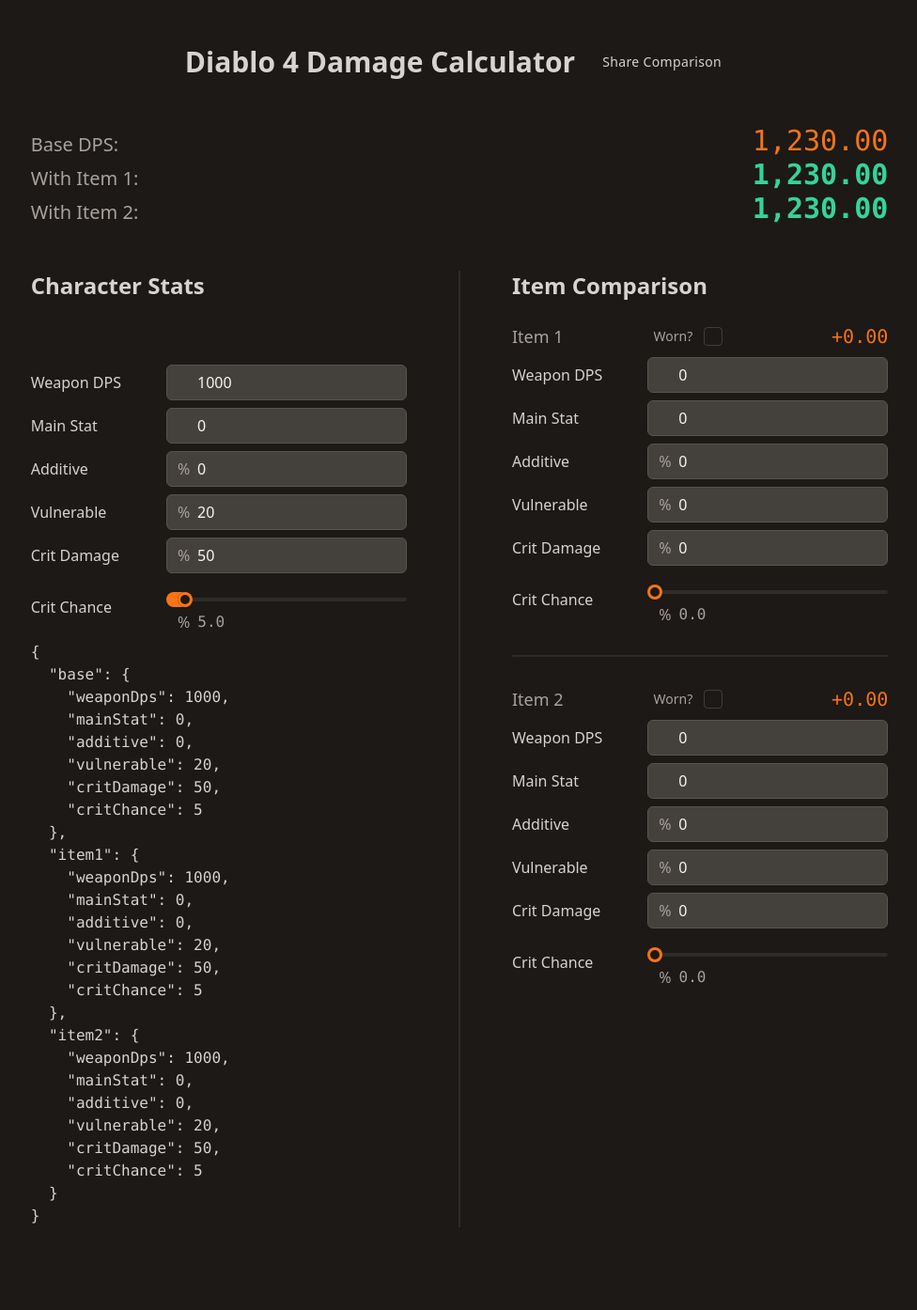
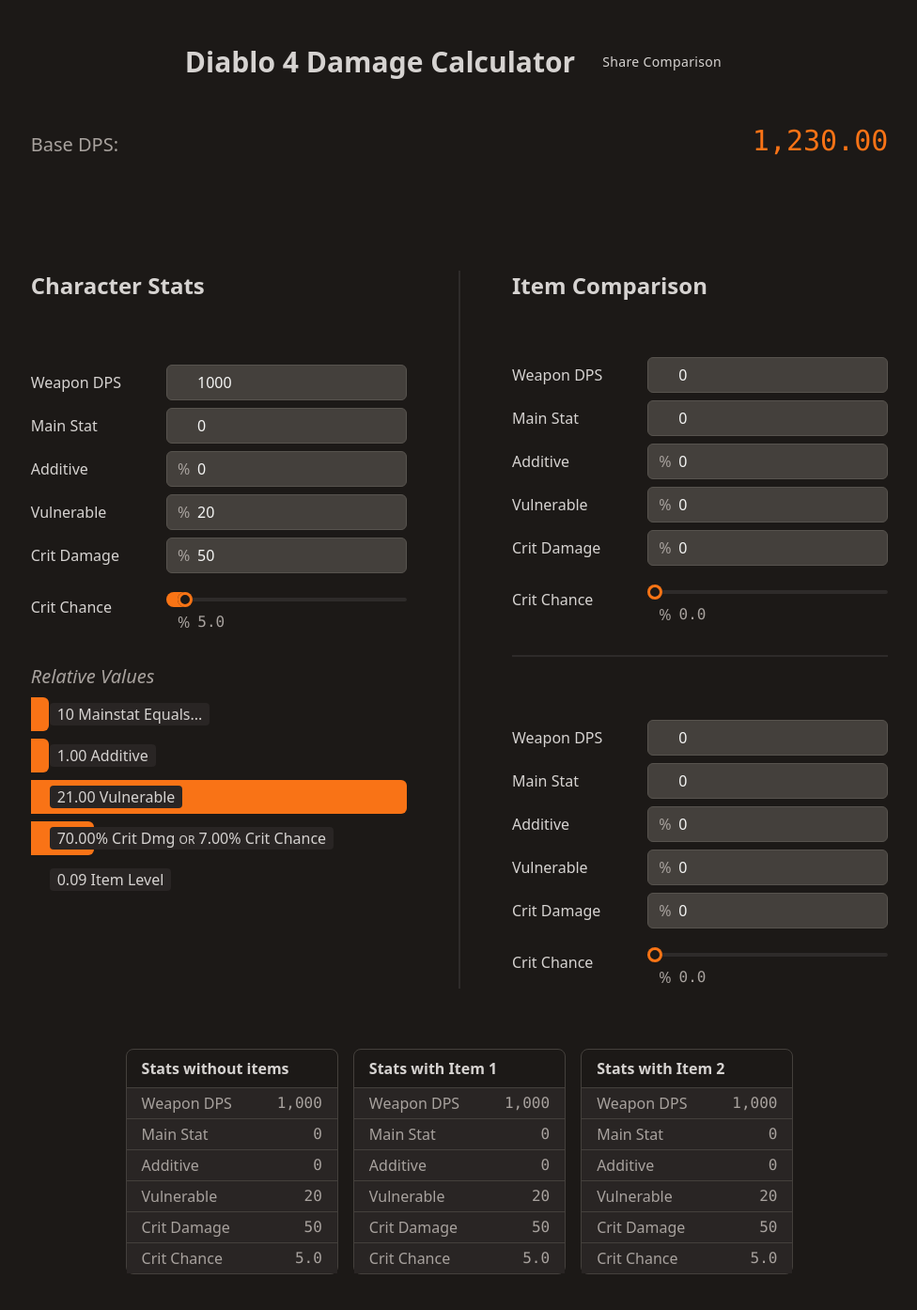
Before and after one commit to rcoopr/d4-damage-calc, a React (Vite) app: page / in a window 1280 px wide. Shown: the top 1394 px of the page at 94% size, without its empty margins (151-1127 px from the left). Built offline with nearby package versions, Linux system fonts and the light colour scheme.

Commit message:
fix relative stats + add reference tables

```diff
--- a/src/app.tsx
+++ b/src/app.tsx
@@ -1,25 +1,23 @@
-import { RelativeStatsVisualization } from './stats/relative-stats-viz';
 import { StatInput } from './stats/stat-input';
 import { ItemComparison } from './stats/item-comparison';
 import { DpsComparison } from './stats/dps-comparison';
 import { useLoadStatsFromUrl } from './hooks/use-load-stats-from-url';
 import { CopyLinkButton } from './copy-link-button';
-import { useAtomValue } from 'jotai';
-import { computedStats } from './store/dps';
+import { StatsReferenceTable } from './stats/reference';
+import { RelativeStatsVisualization } from './stats/relative-stats-viz';
 
 export default function App() {
   useLoadStatsFromUrl();
-  const stats = useAtomValue(computedStats);
 
   return (
-    <main className="flex flex-col items-center text-stone-300 bg-stone-900 min-h-screen px-16 font-sans">
+    <main className="flex flex-col items-center text-stone-300 bg-stone-900 min-h-screen px-24 font-sans">
       <div className="my-12 text-stone-300 flex gap-4 items-center">
         <h1 className="text-3xl font-bold">Diablo 4 Damage Calculator</h1>
         <CopyLinkButton />
       </div>
       <div className="flex flex-col mb-36">
         <DpsComparison />
-        <div className="flex flex-col lg:flex-row justify-center gap-x-8 gap-y-2">
+        <div className="flex flex-col lg:flex-row justify-center gap-x-8 gap-y-2 mb-16">
           <div className="flex flex-col">
             <h2 className="mb-6 text-2xl font-bold">Character Stats</h2>
             <div className="grid gap-x-12 gap-y-2 relative">
@@ -27,8 +25,7 @@
                 &ensp;
               </h3>
               <StatInput source="base" />
-              <pre>{JSON.stringify(stats.statsTotal, null, 2)}</pre>
-              {/* <RelativeStatsVisualization name="base" /> */}
+              <RelativeStatsVisualization source="base" />
             </div>
           </div>
           <div className="divider lg:divider-horizontal" />
@@ -37,6 +34,11 @@
             <ItemComparison />
           </div>
         </div>
+        <div className="flex flex-col md:flex-row flex-wrap justify-center gap-4">
+          <StatsReferenceTable source="base" />
+          <StatsReferenceTable source="item1" />
+          <StatsReferenceTable source="item2" />
+        </div>
       </div>
     </main>
   );
--- a/src/stats/dps-comparison.tsx
+++ b/src/stats/dps-comparison.tsx
@@ -2,11 +2,14 @@
 import { dpsFormatter } from '../utils';
 import { ChangeEventHandler, useCallback } from 'react';
 import { useAtom, useAtomValue } from 'jotai';
-import { computedStats } from '../store/dps';
+import { computedStatsAtom } from '../store/dps';
 import { ItemSource, wornItemAtom } from '../store/item-selection';
 
 const MAX_SATURATION = 3;
 const MAX_SATURATION_AT = 10;
+
+// TODO - refactor labels into header / item-specific labels.
+// add background charts for dps comparison to header
 
 export function DpsComparison({ item }: { item?: ItemSource }) {
   const [wornItem, setWornItem] = useAtom(wornItemAtom);
@@ -18,9 +21,9 @@
     [setWornItem, item]
   );
 
-  const baseDps = useAtomValue(computedStats).dps.base;
-  const dpsWithItem1 = useAtomValue(computedStats).dps.item1;
-  const dpsWithItem2 = useAtomValue(computedStats).dps.item2;
+  const baseDps = useAtomValue(computedStatsAtom).dps.base;
+  const dpsWithItem1 = useAtomValue(computedStatsAtom).dps.item1;
+  const dpsWithItem2 = useAtomValue(computedStatsAtom).dps.item2;
 
   const item1Dps = dpsWithItem1 - baseDps;
   const item2Dps = dpsWithItem2 - baseDps;
@@ -56,13 +59,13 @@
         label="With Item 1:"
         dps={dpsWithItem1}
         compareWith={dpsWithItem2}
-        // hide={totalDps === totalDpsItem1}
+        hide={dpsWithItem1 === baseDps}
       />
       <DpsLabel
         label="With Item 2:"
         dps={dpsWithItem2}
         compareWith={dpsWithItem1}
-        // hide={totalDps === totalDpsItem2}
+        hide={dpsWithItem2 === baseDps}
       />
     </div>
   );
@@ -72,7 +75,7 @@
   label,
   dps,
   compareWith,
-  // hide,
+  hide,
   size = 'base',
   prefix = '',
   children,
@@ -95,23 +98,24 @@
     <div
       className={clsx(
         'font-medium text-stone-400 flex items-end transition-opacity',
-        // hide ? 'opacity-0' : 'opacity-100',
+        hide ? 'opacity-0' : 'opacity-100',
         size === 'base' ? 'text-xl' : 'text-lg'
       )}
     >
       <h2 className="pr-24">{label}</h2>
       {children}
-      <div className="flex items-end ml-auto">
-        <span
+      <div className="flex items-end ml-auto relative">
+        <div
           className={clsx(
-            'transition-opacity mb-[3px] text-base pr-2 text-success underline underline-offset-[3px]',
+            'transition-opacity text-base pl-2 text-success underline underline-offset-[3px]',
+            'absolute left-full h-full top-1/2 -translate-y-1/2 flex items-center',
             compareWith && dps > compareWith ? 'opacity-100' : 'opacity-0',
             size === 'base' ? 'text-base' : 'text-sm'
           )}
           style={{ filter: `saturate(${textSaturation.toFixed(2)})` }}
         >
           +{percentIncrease.toFixed(2)}%
-        </span>
+        </div>
 
         <span
           className={clsx(
--- /dev/null
+++ b/src/stats/reference.tsx
@@ -0,0 +1,34 @@
+import { useAtomValue } from 'jotai';
+import { computedStatsAtom } from '../store/dps';
+import { StatSource } from '../store/item-selection';
+import { stats } from '../store/stats';
+import { compactFormatter } from '../utils';
+
+export function StatsReferenceTable({ source }: { source: StatSource }) {
+  const computedStats = useAtomValue(computedStatsAtom);
+  const header =
+    source === 'base'
+      ? 'Stats without items'
+      : `Stats with Item ${source.charAt(source.length - 1)}`;
+
+  return (
+    <div className="rounded-lg border-stone-700 border flex flex-col">
+      <p className="col-span-2 px-4 py-2 font-bold">{header}</p>
+      {stats.map((stat) => {
+        const statValue = computedStats.statsTotal[source][stat.id];
+        const statDisplay =
+          stat.id === 'critChance' ? statValue.toFixed(1) : compactFormatter.format(statValue);
+
+        return (
+          <div
+            key={stat.id}
+            className="border-t px-4 py-1 gap-8 flex items-center justify-between border-stone-700 bg-stone-800 text-stone-400"
+          >
+            <div>{stat.label}</div>
+            <div className="font-mono min-w-[4rem] shrink-0 text-right">{statDisplay}</div>
+          </div>
+        );
+      })}
+    </div>
+  );
+}
--- a/src/stats/relative-stats-viz.tsx
+++ b/src/stats/relative-stats-viz.tsx
@@ -1,22 +1,27 @@
-import { StatSource, useBuckets, useStats } from '../store';
+import { useAtomValue } from 'jotai';
+import { computedStatsAtom } from '../store/dps';
+import { StatSource } from '../store/item-selection';
 
 const calculateRelativeValue = (bucket1: number, bucket2: number) => {
   return (1 + bucket2) / (1 + bucket1);
 };
 
-export function RelativeStatsVisualization({ name }: { name: StatSource }) {
-  const stats = useStats[name]();
+export function RelativeStatsVisualization({ source }: { source: StatSource }) {
+  // const stats = useStats[source]();
+  const computedStats = useAtomValue(computedStatsAtom);
+  const s = computedStats.statsTotal[source];
 
-  const { buckets } = useBuckets(name);
+  const buckets = [
+    s.mainStat / 10,
+    s.additive,
+    s.vulnerable,
+    (s.critDamage * Math.min(s.critChance, 100)) / 100,
+  ];
 
-  // const damageMultiplier = buckets.reduce((product, bucket) => product * (1 + bucket / 100), 1);
+  const weaponILevelRelativePower = 1 / calculateRelativeValue(buckets[0] / 5, 10);
 
-  // const contributions = buckets.map((bucket) => bucket / 100 / damageMultiplier);
-  // const contributionSum = contributions.reduce((a, b) => a + b, 0);
-  // const proportions = contributions.map((value) => value / contributionSum ?? 1);
-  // const proportionsElementWidths = proportions.map((value) => `${(value * 100).toFixed(2)}%`);
+  const relativeValues = buckets.map((bucket) => calculateRelativeValue(s.mainStat / 10, bucket));
 
-  const relativeValues = buckets.map((bucket) => calculateRelativeValue(bucket, stats.mainStat));
   const largestRelativeValue = Math.max(...relativeValues);
   const normalizedRelativeValues = relativeValues.map(
     (value) => value / largestRelativeValue ?? 0.001
@@ -25,13 +30,13 @@
     (value) => `${(value * 100).toFixed(2)}%`
   );
 
-  const relativeCritDamage = (relativeValues[3] * 100) / stats.critChance;
-  const relativeCritChance = (relativeValues[3] * 100) / stats.critDamage;
+  const relativeCritDamage = (relativeValues[3] * 100) / s.critChance;
+  const relativeCritChance = (relativeValues[3] * 100) / s.critDamage;
 
   return (
     <>
-      <h4 className="italic text-stone-400 text-xl mt-6">Relative Value</h4>
-      <RelativeValue width={relativeElementWidths[0]} label="1 Mainstat Equals..." />
+      <h4 className="italic text-stone-400 text-xl mt-6">Relative Values</h4>
+      <RelativeValue width={relativeElementWidths[0]} label="10 Mainstat Equals..." />
       <RelativeValue
         width={relativeElementWidths[1]}
         label={`${relativeValues[1].toFixed(2)} Additive`}
@@ -42,7 +47,6 @@
       />
       <RelativeValue
         width={relativeElementWidths[3]}
-        // label={`${relativeValues[3].toFixed(2)} Crit Mult`}
         label={() => (
           <span>
             {relativeCritDamage.toFixed(2)}% Crit Dmg <span className="text-xs">OR</span>{' '}
@@ -50,13 +54,7 @@
           </span>
         )}
       />
-      {/* <RelativeValue />
-      <RelativeValue label="Damage Contribution" />
-      <RelativeValue width={proportionsElementWidths[0]} />
-      <RelativeValue width={proportionsElementWidths[1]} />
-      <RelativeValue width={proportionsElementWidths[2]} />
-      <RelativeValue width={proportionsElementWidths[3]} />
-      <RelativeValue /> */}
+      <RelativeValue label={`${weaponILevelRelativePower.toFixed(2)} Item Level`} />
     </>
   );
 }
@@ -86,3 +84,18 @@
     </div>
   );
 }
+
+// const damageMultiplier = buckets.reduce((product, bucket) => product * (1 + bucket / 100), 1);
+// const contributions = buckets.map((bucket) => bucket / 100 / damageMultiplier);
+// const contributionSum = contributions.reduce((a, b) => a + b, 0);
+// const proportions = contributions.map((value) => value / contributionSum ?? 1);
+// const proportionsElementWidths = proportions.map((value) => `${(value * 100).toFixed(2)}%`);
+// {
+/* <RelativeValue />
+      <RelativeValue label="Damage Contribution" />
+      <RelativeValue width={proportionsElementWidths[0]} />
+      <RelativeValue width={proportionsElementWidths[1]} />
+      <RelativeValue width={proportionsElementWidths[2]} />
+      <RelativeValue width={proportionsElementWidths[3]} />
+      <RelativeValue /> */
+// }
--- a/src/store/dps.ts
+++ b/src/store/dps.ts
@@ -1,8 +1,13 @@
 import { atom } from 'jotai';
-import { wornItemAtom } from './item-selection';
+import { StatSource, wornItemAtom } from './item-selection';
 import { statsAtoms, Stats } from './stats';
 
-export const computedStats = atom((get) => {
+type ComputedStats = {
+  statsTotal: Record<StatSource, Stats>;
+  dps: Record<StatSource, number>;
+};
+
+export const computedStatsAtom = atom<ComputedStats>((get) => {
   const baseStats = get(statsAtoms.base);
   const item1Stats = get(statsAtoms.item1);
   const item2Stats = get(statsAtoms.item2);
@@ -11,8 +16,8 @@
   const wornStats = wornItem ? get(statsAtoms[wornItem]) : undefined;
 
   const statsWithoutItems = adjustStats(baseStats, wornStats, wornItem ? -1 : 0);
-  const statsWithItem1 = adjustStats(statsWithoutItems, item1Stats, wornItem === 'item1' ? 0 : 1);
-  const statsWithItem2 = adjustStats(statsWithoutItems, item2Stats, wornItem === 'item2' ? 0 : 1);
+  const statsWithItem1 = adjustStats(statsWithoutItems, item1Stats);
+  const statsWithItem2 = adjustStats(statsWithoutItems, item2Stats);
 
   return {
     statsTotal: {
@@ -25,7 +30,7 @@
       item1: calculateDps(statsWithItem1),
       item2: calculateDps(statsWithItem2),
     },
-  };
+  } as ComputedStats;
 });
 
 function calculateDps(stats: Stats) {
--- a/src/utils.ts
+++ b/src/utils.ts
@@ -6,6 +6,11 @@
 export const dpsFormatter = new Intl.NumberFormat('en-GB', {
   style: 'decimal',
   minimumFractionDigits: 2,
+  maximumFractionDigits: 2,
+});
+
+export const compactFormatter = new Intl.NumberFormat('en-GB', {
+  style: 'decimal',
   maximumFractionDigits: 2,
 });
 
```
